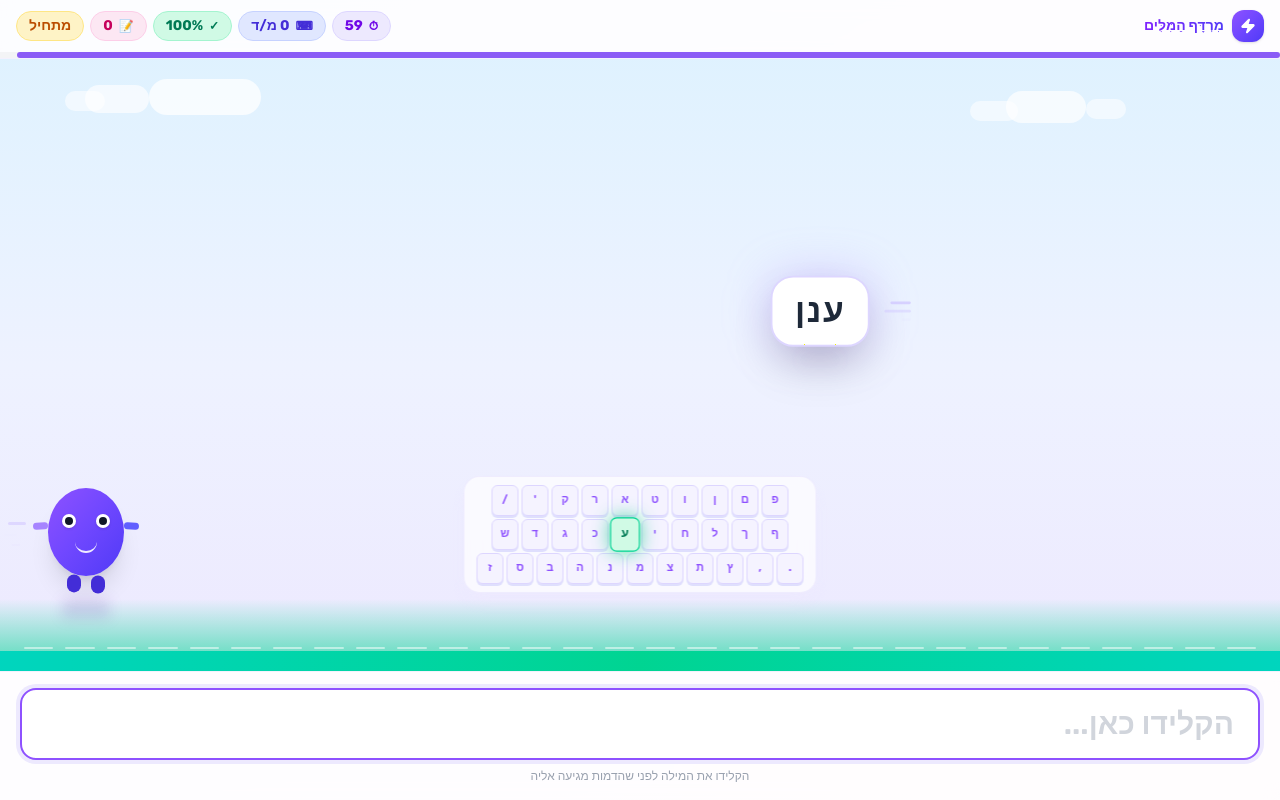
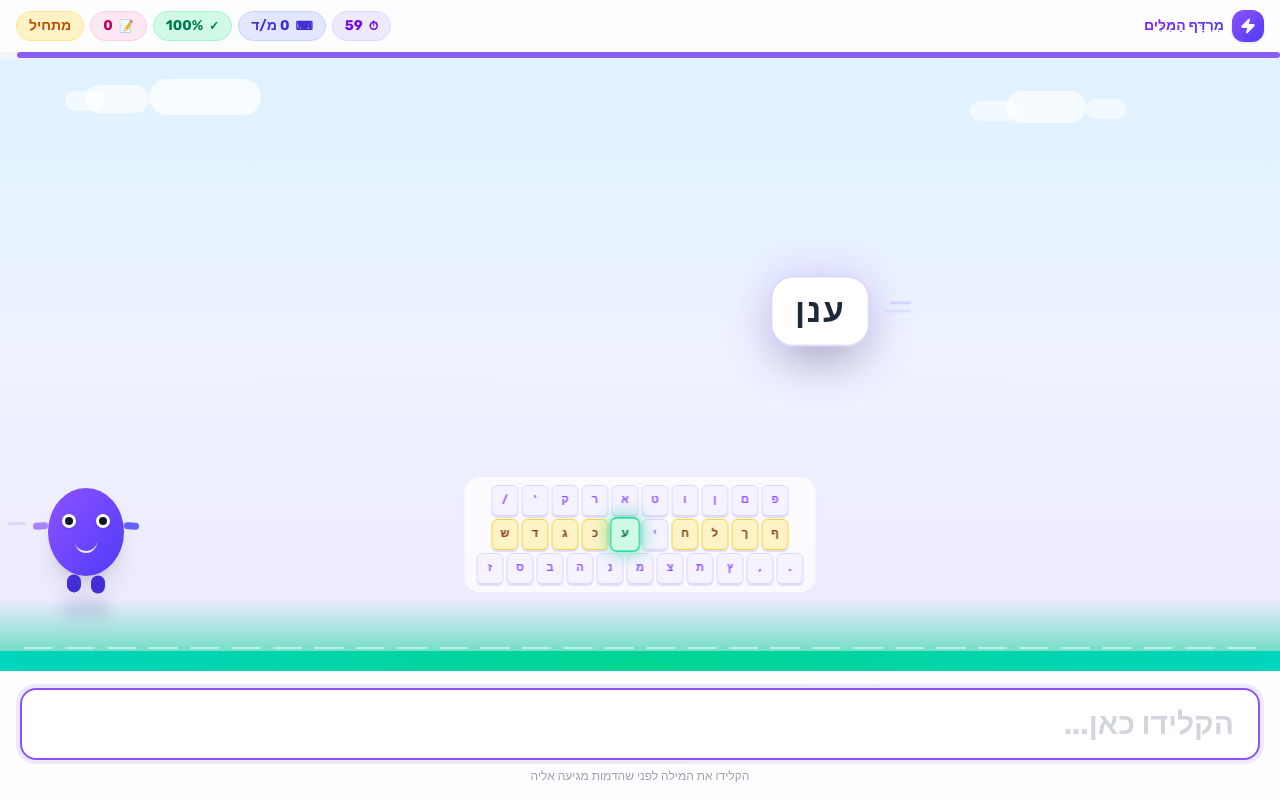
Before and after one commit to mssiegel/Hebrewtypinggame, a React (Vite) app: page /game in a window 1280 px wide. Built offline with nearby package versions, Linux system fonts and the light colour scheme.

Commit message:
highlighted home keys

```diff
--- a/src/app/components/MiniKeyboard.tsx
+++ b/src/app/components/MiniKeyboard.tsx
@@ -5,6 +5,8 @@ const ROWS = [
   ["ף", "ך", "ל", "ח", "י", "ע", "כ", "ג", "ד", "ש"],
   [".", ",", "ץ", "ת", "צ", "מ", "נ", "ה", "ב", "ס", "ז"],
 ];
+
+const HOME_KEYS = new Set(["ש", "ד", "ג", "כ", "ח", "ל", "ך", "ף"]);
 
 interface MiniKeyboardProps {
   nextChar: string;
@@ -27,6 +29,7 @@ export function MiniKeyboard({ nextChar, wrongChar, difficulty }: MiniKeyboardPr
               char={char}
               isNext={char === nextChar}
               isWrong={char === wrongChar}
+              isHomeKey={HOME_KEYS.has(char)}
               pulse={pulse}
             />
           ))}
@@ -41,11 +44,13 @@ function Key({
   char,
   isNext,
   isWrong,
+  isHomeKey,
   pulse,
 }: {
   char: string;
   isNext: boolean;
   isWrong: boolean;
+  isHomeKey: boolean;
   pulse: boolean;
 }) {
   const base =
@@ -97,9 +102,13 @@ function Key({
   }
 
   // Default key — muted violet
+  const defaultClass = isHomeKey
+    ? `${base} border border-amber-300 bg-amber-100 text-amber-900`
+    : `${base} border border-violet-200 bg-violet-50 text-violet-500`;
+
   return (
     <div
-      className={`${base} border border-violet-200 bg-violet-50 text-violet-500`}
+      className={defaultClass}
       style={{ boxShadow: "0 2px 0 rgba(99,102,241,0.18)" }}
     >
       {char}
```
